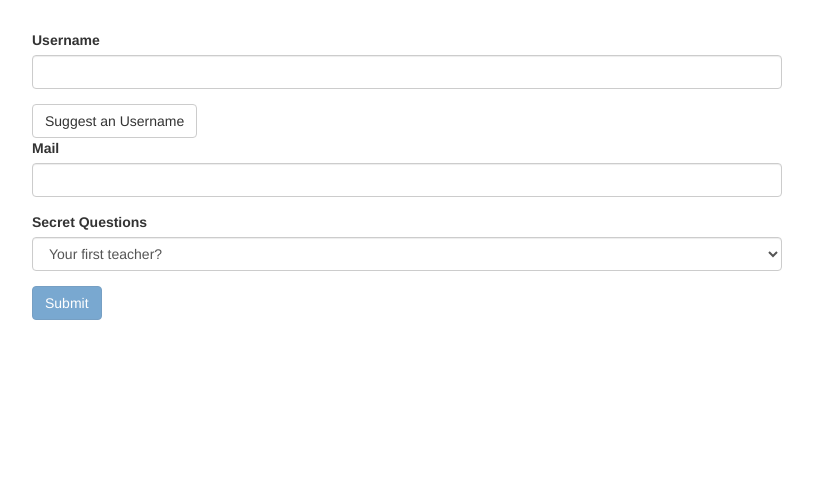
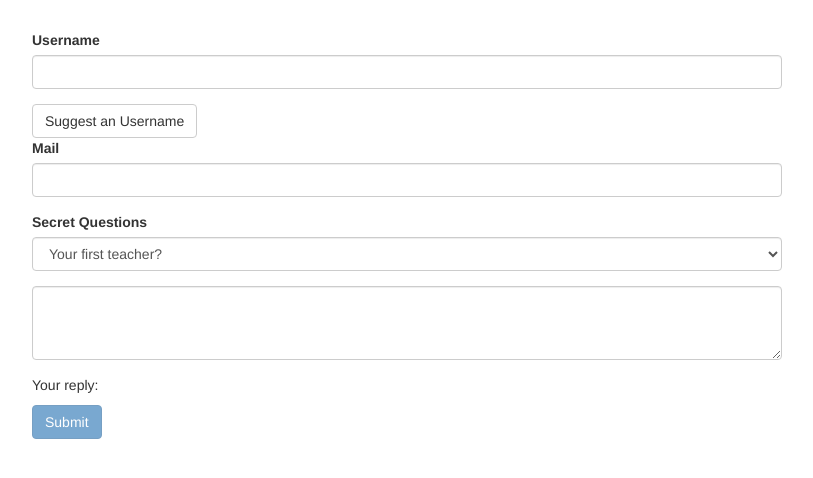
Before and after one commit to mwaskin/angular-forms-td, an Angular app: page / in a window 1280 px wide. Shown: the top 478 px of the page, without its empty margins (233-1046 px from the left). Built offline with nearby package versions, Linux system fonts and the light colour scheme.

Commit message:
add textarea to input answer to Secret Question; use two-way property binding on [(ngModel)] to instantly output the answer below the text area

```diff
--- a/src/app/app.component.html
+++ b/src/app/app.component.html
@@ -2,6 +2,7 @@
     -- Adding the ngModel directive as an attribute registers the input with as a form control, using the value of the name attribute as its identifier
     -- Assign local references for control elements (#email) a value of 'ngModel' to tell Angular to reference the control object created by Angular, rather than the native HTML element
     -- Use property binding with [ngModel] to assign a default value to a control
+    -- Use two-way property binding with [(ngModel)] to assign a default value and instantly update a value to be used somewhere as the value changes
  -->
 <!-- TO RECEIVE FORM OBJECT CREATED BY ANGULAR:
       OPTION 1: PASS TO EVENT HANDLER
@@ -74,6 +75,15 @@
             <option value="teacher">Your first teacher?</option>
           </select>
         </div>
+        <div class="form-group">
+          <textarea
+            class="form-control"
+            name="questionAnswer"
+            rows="3"
+            [(ngModel)]="answer"
+          ></textarea>
+        </div>
+        <p>Your reply: {{ answer }}</p>
         <button class="btn btn-primary" type="submit" [disabled]="!f.valid">
           Submit
         </button>
--- a/src/app/app.component.ts
+++ b/src/app/app.component.ts
@@ -9,6 +9,7 @@ import { NgForm } from '@angular/forms';
 export class AppComponent {
   @ViewChild('f') signupForm: NgForm;
   defaultQuestion = 'teacher';
+  answer = '';
 
   suggestUserName() {
     const suggestedName = 'Superuser';
```
